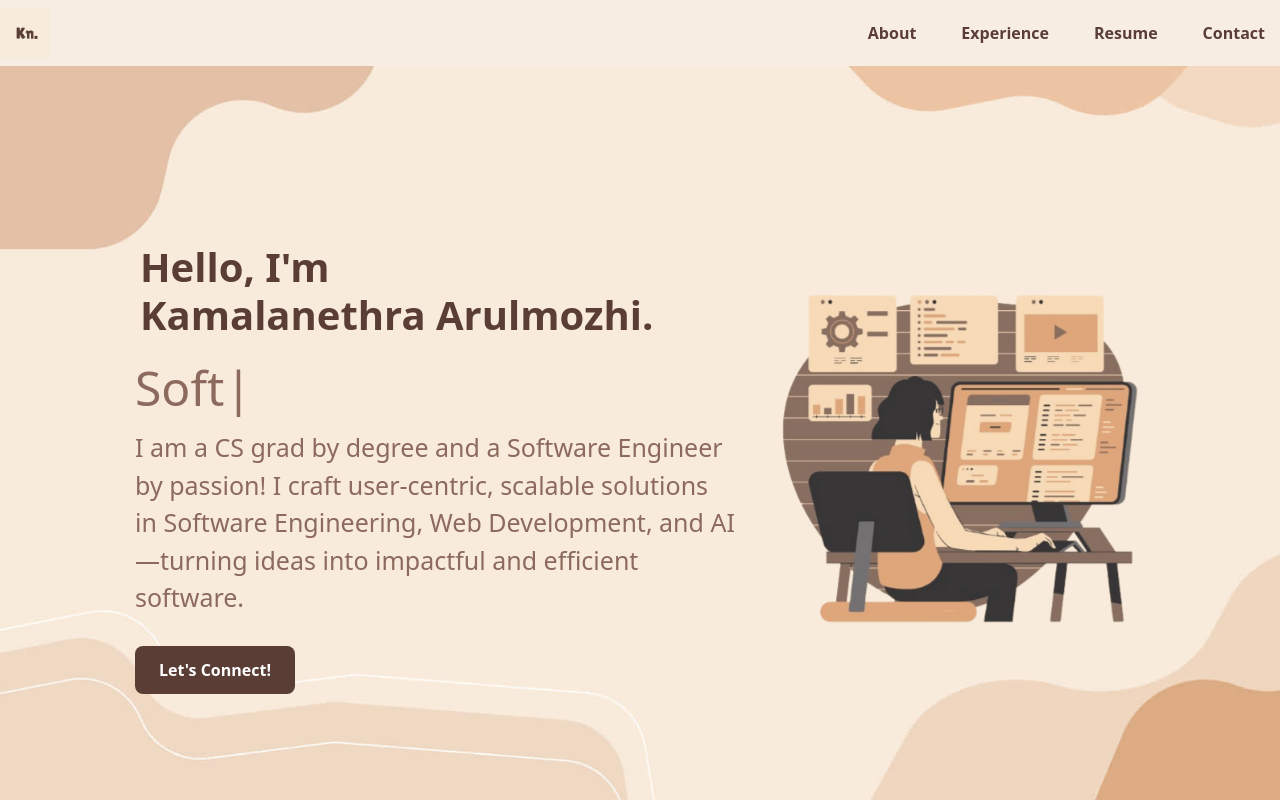
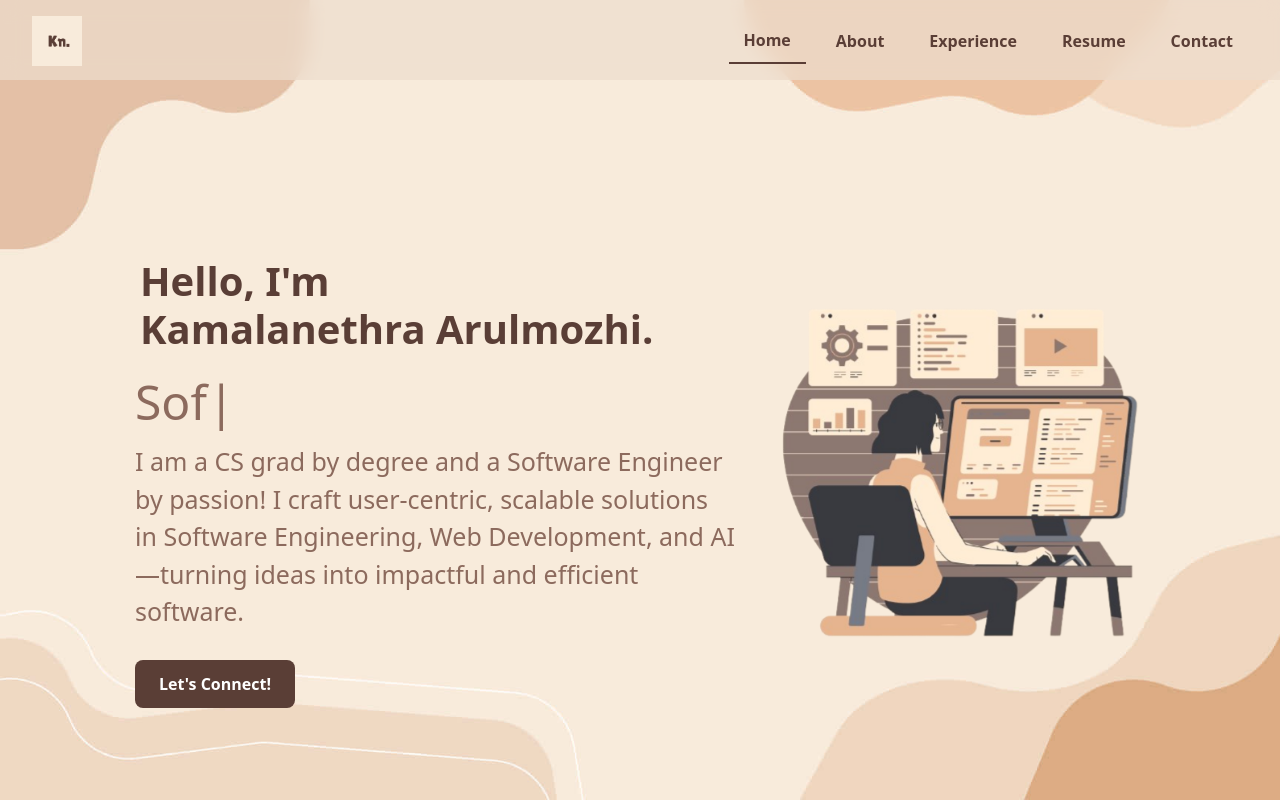
Before and after one commit to nethraarul2010/nethraarul2010.github.io, a React (Create React App) app in the folder personal-webapp/: page / in a window 1280 px wide. Built offline with nearby package versions, Linux system fonts and the light colour scheme.

Commit message:
new changes to navbar

```diff
--- a/personal-webapp/package.json
+++ b/personal-webapp/package.json
@@ -18,6 +18,11 @@
     "react-router-dom": "^7.1.4",
     "react-router-hash-link": "^2.4.3",
     "react-scripts": "^5.0.1",
+    "react-tsparticles": "^2.12.2",
+    "styled-components": "^6.1.15",
+    "tsparticles": "^3.8.1",
+    "tsparticles-engine": "^2.12.0",
+    "tsparticles-slim": "^2.12.0",
     "typewriter-effect": "^2.21.0"
   },
   "scripts": {
--- a/personal-webapp/src/App.css
+++ b/personal-webapp/src/App.css
@@ -11,10 +11,17 @@ html, body {
 
 .App {
   min-height: 100vh;
-  background: url(./assets/background.jpg);
+  width: 100%;
+  background: url("./assets/background.jpg") no-repeat center center fixed;
   background-size: cover;
-  background-repeat: no-repeat;
-  background-attachment: fixed;
   display: flex;
   flex-direction: column;
 }
+
+section {
+  padding-top: 80px;
+  min-height: 100vh;
+  width: 100%;
+  background: transparent !important;
+  position: relative;
+}
--- a/personal-webapp/src/App.js
+++ b/personal-webapp/src/App.js
@@ -1,24 +1,25 @@
-import './App.css';
-import { BrowserRouter as Router, Routes, Route } from 'react-router-dom';
-import Nav from './components/navbar/nav';
-import Home from './components/home/home';
-import About from './components/about/about';
-import Projects from './components/projects/projects';
-import Resume from './components/resume/resume';
-import Contact from './components/contact/contact';
+import React from "react";
+import Nav from "./components/navbar/nav";
+import Home from "./components/home/home";
+import About from "./components/about/about";
+import Projects from "./components/projects/projects";
+import Resume from "./components/resume/resume";
+import Contact from "./components/contact/contact";
+import ParticlesComponent from "./sub-components/ParticleComponent";
+import "./App.css";
 
-function App() {
-  return (
-    <div className="App">
-      <Nav/>
-      <Routes>
-        <Route path="/" exact element={<Home/>} />
-        <Route path="/about" element={<About/>} />
-        <Route path="/experience" element={<Projects/>} />
-        <Route path="/resume" element={<Resume/>} />
-        <Route path="/contact" element={<Contact/>} />
-      </Routes>
-    </div>
-  );
+export default function App() {
+    return (
+        <div className="App">
+          <Nav />
+            <div className="background-layer"></div>
+            <div className="content">
+            <section id="home"><Home /></section>
+            <section id="about"><About /></section>
+            <section id="experience"><Projects /></section>
+            <section id="resume"><Resume /></section>
+            <section id="contact"><Contact /></section>
+        </div>
+        </div>
+    );
 }
-export default App;
--- a/personal-webapp/src/components/home/home.css
+++ b/personal-webapp/src/components/home/home.css
@@ -6,6 +6,8 @@
     padding: 20px;
     gap: 40px;
     flex-wrap: wrap;
+    z-index: 1;
+    min-height: 100vh;
 }
 
 
--- a/personal-webapp/src/components/home/home.jsx
+++ b/personal-webapp/src/components/home/home.jsx
@@ -2,23 +2,38 @@ import "./home.css";
 import React from "react";
 import landingImage from "../../assets/landing.png";
 import Type from "./type";
+
 export default function Home() {
-    return(
-        <div>
+  return (
+    <div className="home-container">
       <section className="landing">
         <div className="landing-subheading">
-        <h1 className="landing-heading">Hello, I'm <br></br>Kamalanethra Arulmozhi.</h1>
+          <h1 className="landing-heading">
+            Hello, I'm <br />
+            Kamalanethra Arulmozhi.
+          </h1>
           <div className="landing-content">
-        <Type/>
-        <p className="landing-body">I am a CS grad by degree and a Software Engineer by passion! I craft user-centric, scalable solutions in Software Engineering, Web Development, and AI—turning ideas into impactful and efficient software.</p>
+            <Type />
+            <p className="landing-body">
+              I am a CS grad by degree and a Software Engineer by passion! I craft
+              user-centric, scalable solutions in Software Engineering, Web
+              Development, and AI—turning ideas into impactful and efficient software.
+            </p>
           </div>
-        <a href="https://www.linkedin.com/in/kamalanethraarul/" className="cta-button">Let's Connect!</a>
+          <a
+            href="https://www.linkedin.com/in/kamalanethraarul/"
+            className="cta-button"
+          >
+            Let's Connect!
+          </a>
         </div>
         <div className="landing-image">
-        <img src={landingImage} alt="Kamalanethra Arulmozhi - Software Engineer" />
+          <img
+            src={landingImage}
+            alt="Kamalanethra Arulmozhi - Software Engineer"
+          />
         </div>
       </section>
-
     </div>
-    )
+  );
 }
--- a/personal-webapp/src/components/navbar/nav.css
+++ b/personal-webapp/src/components/navbar/nav.css
@@ -1,15 +1,19 @@
-/* Navbar Styling */
 .navbar {
+    position: fixed !important;
+    top: 0;
+    left: 0;
+    width: 100%;
+    height: 80px;
+    background: rgba(237, 221, 205, 0.7);
+    backdrop-filter: blur(10px);
+    z-index: 1000;
     display: flex;
     justify-content: space-between;
     align-items: center;
-    padding: 1rem 2rem;
-    background: #F8EDE3;
-    position: fixed;
-    top: 0;
-    width: 100%;
-    z-index: 1000;
+    padding: 1rem 2rem !important;
+
 }
+
 
 .navbar-left {
     display: flex;
@@ -28,7 +32,7 @@
     height: auto;
 }
 
-/* Desktop Navigation Links */
+
 .navbar-right {
     display: flex;
     justify-content: flex-end;
@@ -36,7 +40,7 @@
     gap: 15px;
 }
 
-/* Individual Nav Items */
+
 .nav-item {
     text-decoration: none;
     color: #5A3E36;
@@ -48,8 +52,12 @@
 
 .nav-item:hover {
     color: #8C6A5D;
+    border-bottom: #5A3E36;
 }
 
+.nav-item.active {
+    border-bottom: 2px solid #5A3E36 !important;
+}
 
 .menu-icon {
     display: none;
--- a/personal-webapp/src/components/navbar/nav.jsx
+++ b/personal-webapp/src/components/navbar/nav.jsx
@@ -1,28 +1,45 @@
-import React, { useState } from "react";
+import { useState, useEffect } from "react";
 import { HashLink as Link } from "react-router-hash-link";
 import knimage from "../../assets/KN.png";
 import "./nav.css";
 
 export default function Nav() {
-    const [menuOpen, setMenuOpen] = useState(false);
+    const [activeSection, setActiveSection] = useState("#home");
+
+    useEffect(() => {
+        const sections = document.querySelectorAll("section");
+        const observer = new IntersectionObserver(
+            (entries) => {
+                entries.forEach((entry) => {
+                    if (entry.isIntersecting) {
+                        setActiveSection(`#${entry.target.id}`);
+                    }
+                });
+            },
+            { threshold: 0.6 } // ✅ Adjust threshold for better accuracy
+        );
+
+        sections.forEach((section) => observer.observe(section));
+
+        return () => {
+            sections.forEach((section) => observer.unobserve(section));
+        };
+    }, []);
 
     return (
         <nav className="navbar">
             <div className="navbar-left">
-                <Link to="/" className="logo">
+                <Link to="#home" className="logo">
                     <img src={knimage} alt="Logo" className="logo-img" />
                 </Link>
             </div>
 
-            <div className="menu-icon" onClick={() => setMenuOpen(!menuOpen)}>
-                ☰
-            </div>
-
-            <div className={`navbar-right ${menuOpen ? "show" : ""}`}>
-                <Link to="/about" className="nav-item" onClick={() => setMenuOpen(false)}>About</Link>
-                <Link to="/experience" className="nav-item" onClick={() => setMenuOpen(false)}>Experience</Link>
-                <Link to="/resume" className="nav-item" onClick={() => setMenuOpen(false)}>Resume</Link>
-                <Link to="/contact" className="nav-item" onClick={() => setMenuOpen(false)}>Contact</Link>
+            <div className="fs-5 navbar-right">
+                <Link to="#home" className={`nav-item ${activeSection === "#home" ? "active" : ""}`}>Home</Link>
+                <Link to="#about" className={`nav-item ${activeSection === "#about" ? "active" : ""}`}>About</Link>
+                <Link to="#experience" className={`nav-item ${activeSection === "#experience" ? "active" : ""}`}>Experience</Link>
+                <Link to="#resume" className={`nav-item ${activeSection === "#resume" ? "active" : ""}`}>Resume</Link>
+                <Link to="#contact" className={`nav-item ${activeSection === "#contact" ? "active" : ""}`}>Contact</Link>
             </div>
         </nav>
     );
--- /dev/null
+++ b/personal-webapp/src/sub-components/ParticleComponent.js
@@ -0,0 +1,49 @@
+import styled from "styled-components";
+import Particles from "react-tsparticles";
+import { loadSlim } from "tsparticles-slim";
+
+const Box = styled.div`
+  position: absolute;
+  top: 0;
+  right: 0;
+  left: 0;
+  bottom: 0;
+  z-index: -1;
+`;
+
+const ParticleComponent = () => {
+  const particlesInit = async (engine) => {
+    console.log("Initializing particles...");
+    await loadSlim(engine);
+  };
+
+  return (
+    <Box>
+      <Particles
+        id="tsparticles"
+        init={particlesInit}
+        options={{
+          background: { color: { value: "#F8EDE3" } },
+          fpsLimit: 60,
+          interactivity: {
+            events: {
+              onHover: { enable: true, mode: "repulse" },
+              onClick: { enable: true, mode: "push" },
+            },
+          },
+          particles: {
+            color: { value: "#5A3E36" },
+            links: { enable: true, color: "#8C6A5D", opacity: 0.5 },
+            move: { enable: true, speed: 2 },
+            number: { value: 50 },
+            opacity: { value: 0.8 },
+            shape: { type: "circle" },
+            size: { value: { min: 2, max: 5 } },
+          },
+        }}
+      />
+    </Box>
+  );
+};
+
+export default ParticleComponent;
```
Also changed, not shown: 1 other file (tests, documents, lock files or other folders). Lines whose indentation alone changed are shown as unchanged.
